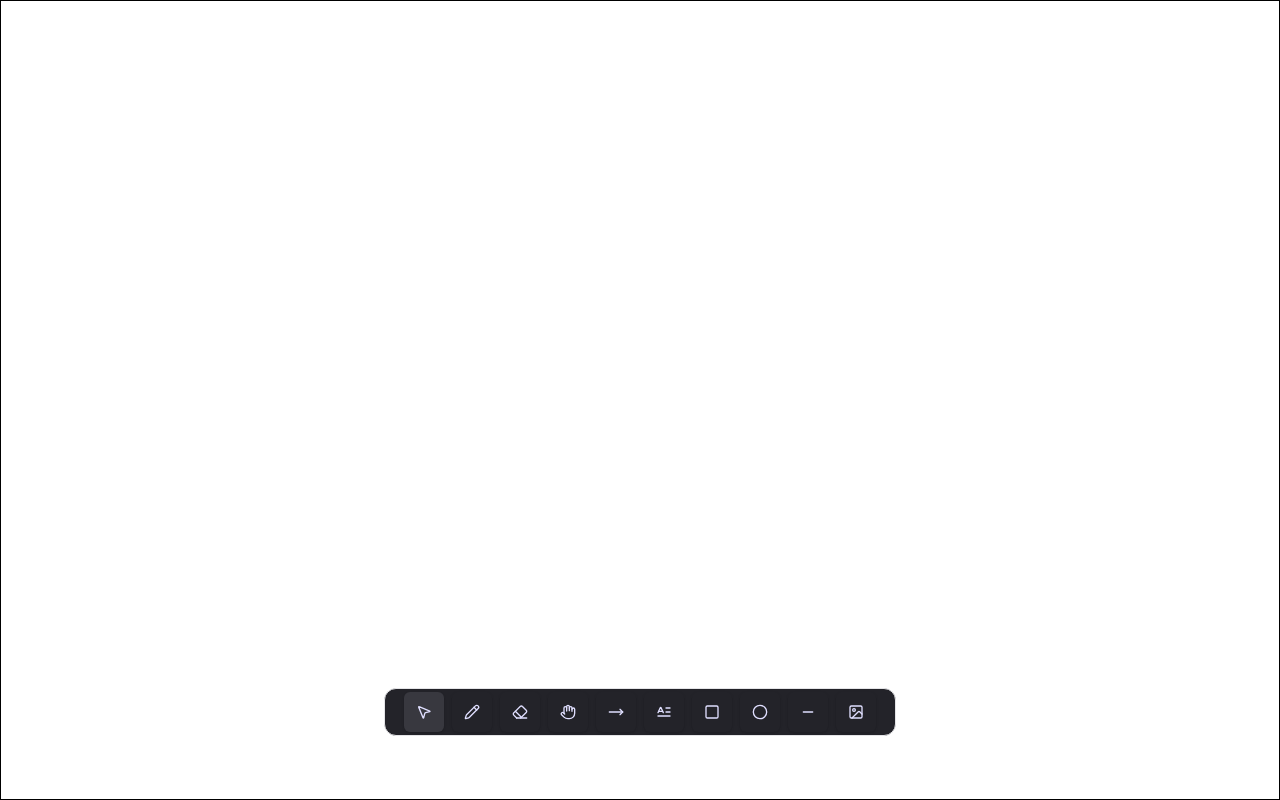
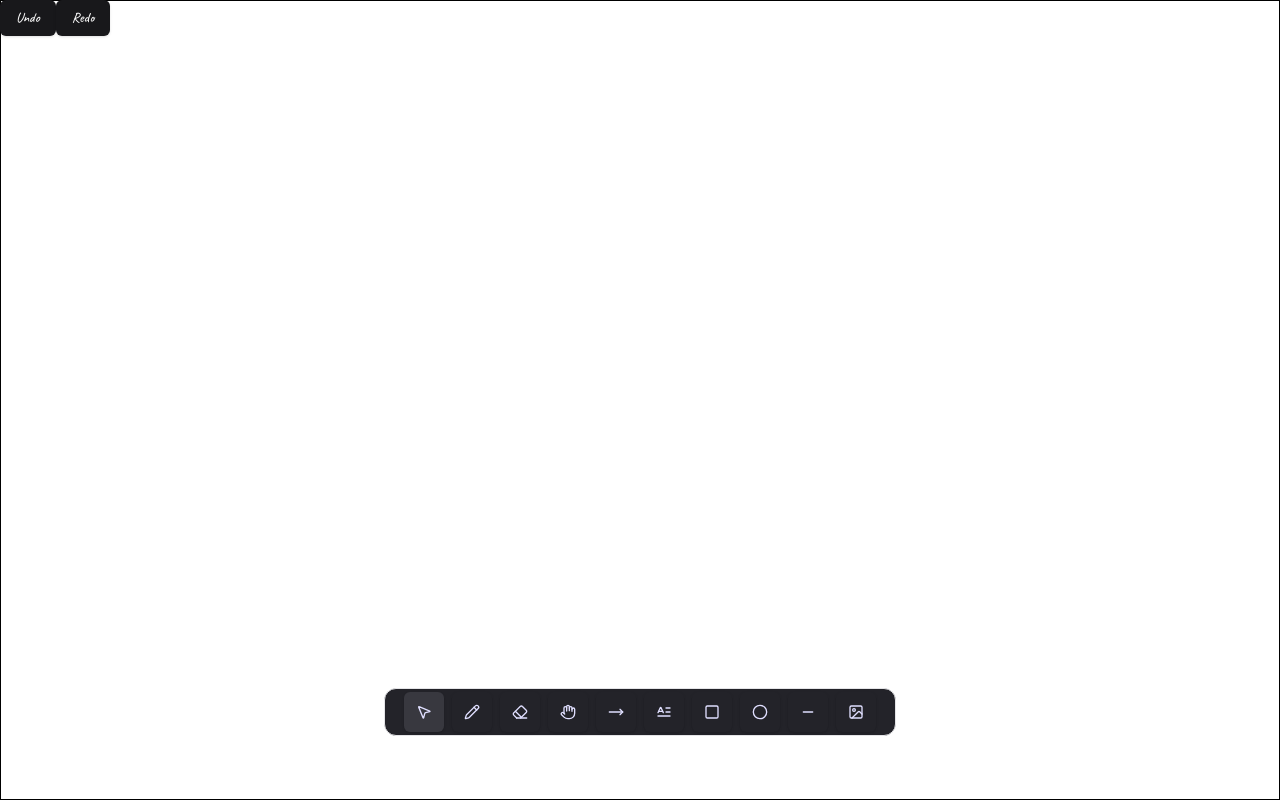
Before and after one commit to Bimesh27/Draw-Me, a Next.js app: page / in a window 1280 px wide. Built offline with nearby package versions, Linux system fonts and the light colour scheme.

Commit message:
add undo redo

```diff
--- a/src/components/Canvas.tsx
+++ b/src/components/Canvas.tsx
@@ -4,6 +4,7 @@ import React, { useRef, useState, useEffect } from "react";
 import Tools from "./Tools";
 import ToolsDetails from "./ToolsDetails";
 import { defaultColor } from "@/constants";
+import UndoRedo from "./UndoRedo";
 
 const DrawingCanvas: React.FC = () => {
   const canvasRef = useRef<HTMLCanvasElement | null>(null);
@@ -14,6 +15,8 @@ const DrawingCanvas: React.FC = () => {
   const [strokeSize, setStrokeSize] = useState<number>(2);
   const [strokeColor, setStrokeColor] = useState<string>(defaultColor);
   const [selectedTool, setSelectedTool] = useState<string>("Select");
+  const [history, setHistory] = useState<string[]>([]);
+  const [redoStack, setRedoStack] = useState<string[]>([]);
 
   const scale = window.devicePixelRatio * 3; // Adjust the scaling factor for higher DPI
 
@@ -27,6 +30,7 @@ const DrawingCanvas: React.FC = () => {
 
       canvas.style.width = `${window.innerWidth}px`;
       canvas.style.height = `${window.innerHeight}px`;
+
       context?.scale(scale, scale);
     }
   };
@@ -62,7 +66,7 @@ const DrawingCanvas: React.FC = () => {
       !isDrawing ||
       !startPoint ||
       !canvasRef.current ||
-      selectedTool !== "Pencil"
+      selectedTool === "Select"
     )
       return;
 
@@ -84,7 +88,77 @@ const DrawingCanvas: React.FC = () => {
     setStartPoint({ x, y });
   };
 
+  const undo = () => {
+    if (history.length > 1) {
+      const canvas = canvasRef.current;
+      const context = canvas?.getContext("2d");
+
+      if (canvas && context) {
+        const newHistory = [...history];
+        const lastState = newHistory.pop(); // Remove the current state
+        setHistory(newHistory);
+
+        if (lastState) {
+          setRedoStack((prev) => [...prev, lastState]); // Push current state to redo stack
+        }
+
+        // Redraw the previous state
+        const img = new Image();
+        img.src = newHistory[newHistory.length - 1]; // Use the last saved state
+        img.onload = () => {
+          context.clearRect(0, 0, canvas.width, canvas.height); // Clear canvas
+          context.drawImage(
+            img,
+            0,
+            0,
+            canvas.width / scale,
+            canvas.height / scale
+          ); // Redraw with proper scaling
+        };
+      }
+    }
+  };
+
+  const redo = () => {
+    if (redoStack.length > 0) {
+      const canvas = canvasRef.current;
+      const context = canvas?.getContext("2d");
+
+      if (canvas && context) {
+        const newRedoStack = [...redoStack];
+        const lastState = newRedoStack.pop(); // Restore the last undone state
+        setRedoStack(newRedoStack);
+
+        if (lastState) {
+          setHistory((prev) => [...prev, lastState]); // Add restored state back to history
+
+          const img = new Image();
+          img.src = lastState;
+          img.onload = () => {
+            context.clearRect(0, 0, canvas.width, canvas.height); // Clear canvas
+            context.drawImage(
+              img,
+              0,
+              0,
+              canvas.width / scale,
+              canvas.height / scale
+            ); // Redraw with proper scaling
+          };
+        }
+      }
+    }
+  };
+
   const handleEnd = () => {
+    if (selectedTool !== "Select" && canvasRef.current) {
+      const canvas = canvasRef.current;
+      if (canvas) {
+        const dataUrl = canvas.toDataURL(); // Save current state
+        setHistory((prev) => [...prev, dataUrl]);
+        setRedoStack([]); // Clear redo stack on new drawing
+      }
+    }
+    console.log(history)
     setIsDrawing(false);
     setStartPoint(null);
   };
@@ -94,6 +168,13 @@ const DrawingCanvas: React.FC = () => {
     window.addEventListener("resize", resizeCanvas); // Listen for window resize
     document.body.style.margin = "0"; // Remove body margin
     document.body.style.overflow = "hidden"; // Disable scrolling
+
+    // Save initial empty state
+    if (canvasRef.current) {
+      const canvas = canvasRef.current;
+      setHistory([canvas.toDataURL()]);
+    }
+
     return () => {
       window.removeEventListener("resize", resizeCanvas); // Cleanup on unmount
     };
@@ -115,7 +196,6 @@ const DrawingCanvas: React.FC = () => {
         onMouseDown={handleStart}
         onMouseMove={handleMove}
         onMouseUp={handleEnd}
-        onMouseLeave={handleEnd}
         onTouchStart={handleStart}
         onTouchMove={handleMove}
         onTouchEnd={handleEnd}
@@ -130,6 +210,7 @@ const DrawingCanvas: React.FC = () => {
           setStrokeColor={setStrokeColor}
         />
       )}
+      <UndoRedo undo={undo} redo={redo} />
     </div>
   );
 };
--- /dev/null
+++ b/src/components/UndoRedo.tsx
@@ -0,0 +1,16 @@
+import { Button } from "./ui/button";
+
+interface Props {
+  undo: () => void;
+  redo: () => void;
+}
+
+const UndoRedo = ({undo, redo}: Props) => {
+  return (
+    <div className="absolute z-50 left-0 top-0">
+      <Button onClick={undo}>Undo</Button>
+      <Button onClick={redo}>Redo</Button>
+    </div>
+  );
+};
+export default UndoRedo;
```
